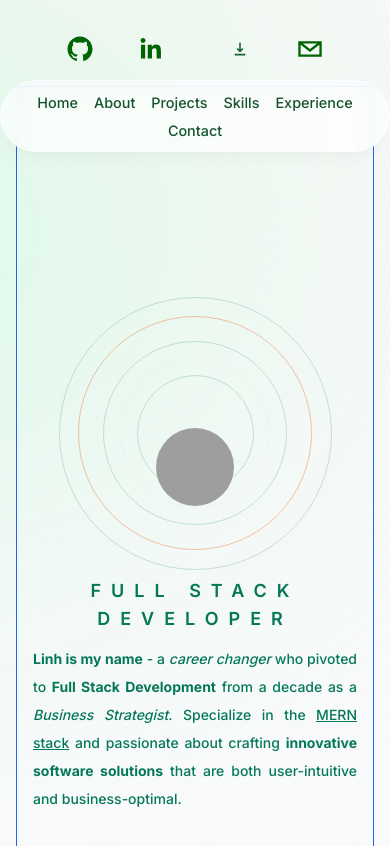
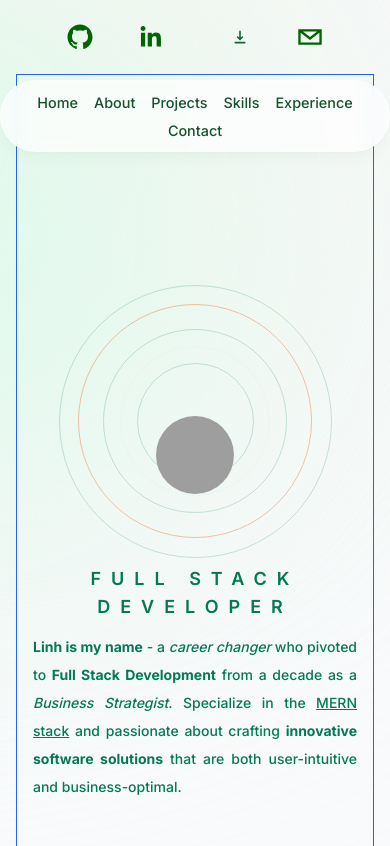
Before and after one commit to linhvnde/my-portfolio, a Next.js app: page / in a window 390 px wide. Shown: the top 846 px of the page. Built offline with nearby package versions, Linux system fonts and the light colour scheme; grey boxes are pictures that could not be loaded.

Commit message:
style: responsive Header w less y-gap

```diff
--- a/components/Header.jsx
+++ b/components/Header.jsx
@@ -13,7 +13,7 @@ export default function Header() {
   return (
     <header className='sticky top-0 p-3 flex items-start justify-center md:justify-between max-w-7xl mx-auto xl:items-center
     z-[999]'>
-      <motion.div className='flex w-[10rem] flex-row mt-[0.75rem] justify-evenly items-center header-1'
+      <motion.div className='flex w-[10rem] flex-row justify-evenly items-center header-1'
         initial={{ x: -500, opacity: 0, scale: 0.5 }}
         animate={{ x: 0, opacity: 1, scale: 1 }}
         transition={{
@@ -25,7 +25,7 @@ export default function Header() {
         <SocialIcon className=' focus:scale-110 hover:scale-110' url="https://www.linkedin.com/in/linhnhvn-fullstackdev/" fgColor='darkGreen' bgColor='transparent'/>
       </motion.div>
       <motion.div
-        className='flex w-[10rem] flex-row mt-[0.75rem] justify-evenly items-center cursor-pointer header-1'
+        className='flex w-[10rem] flex-row justify-evenly items-center cursor-pointer header-1'
         initial={{ x: 500, opacity: 0, scale: 0.5 }}
         animate={{ x: 0, opacity: 1, scale: 1 }}
         transition={{
```
